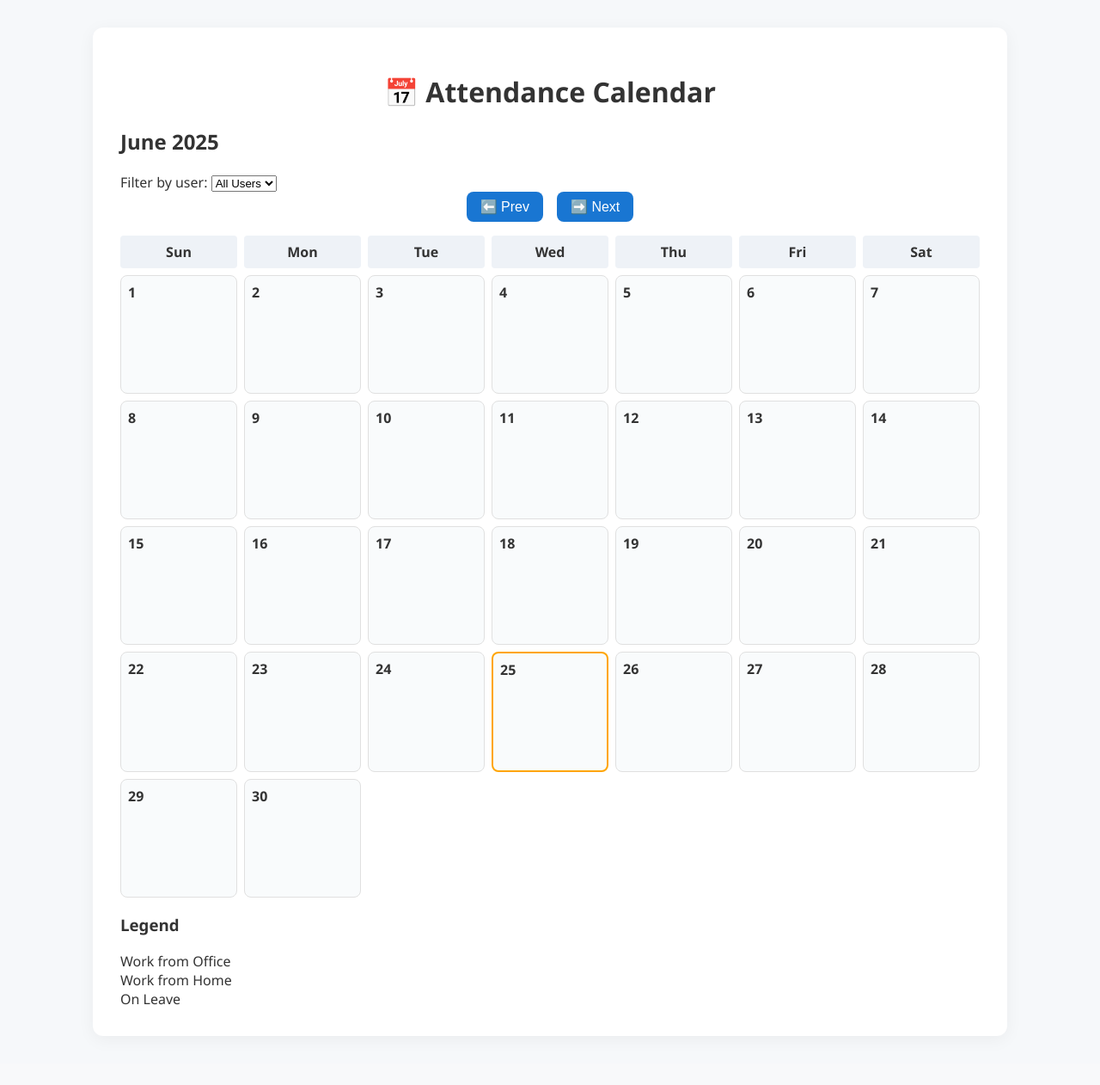
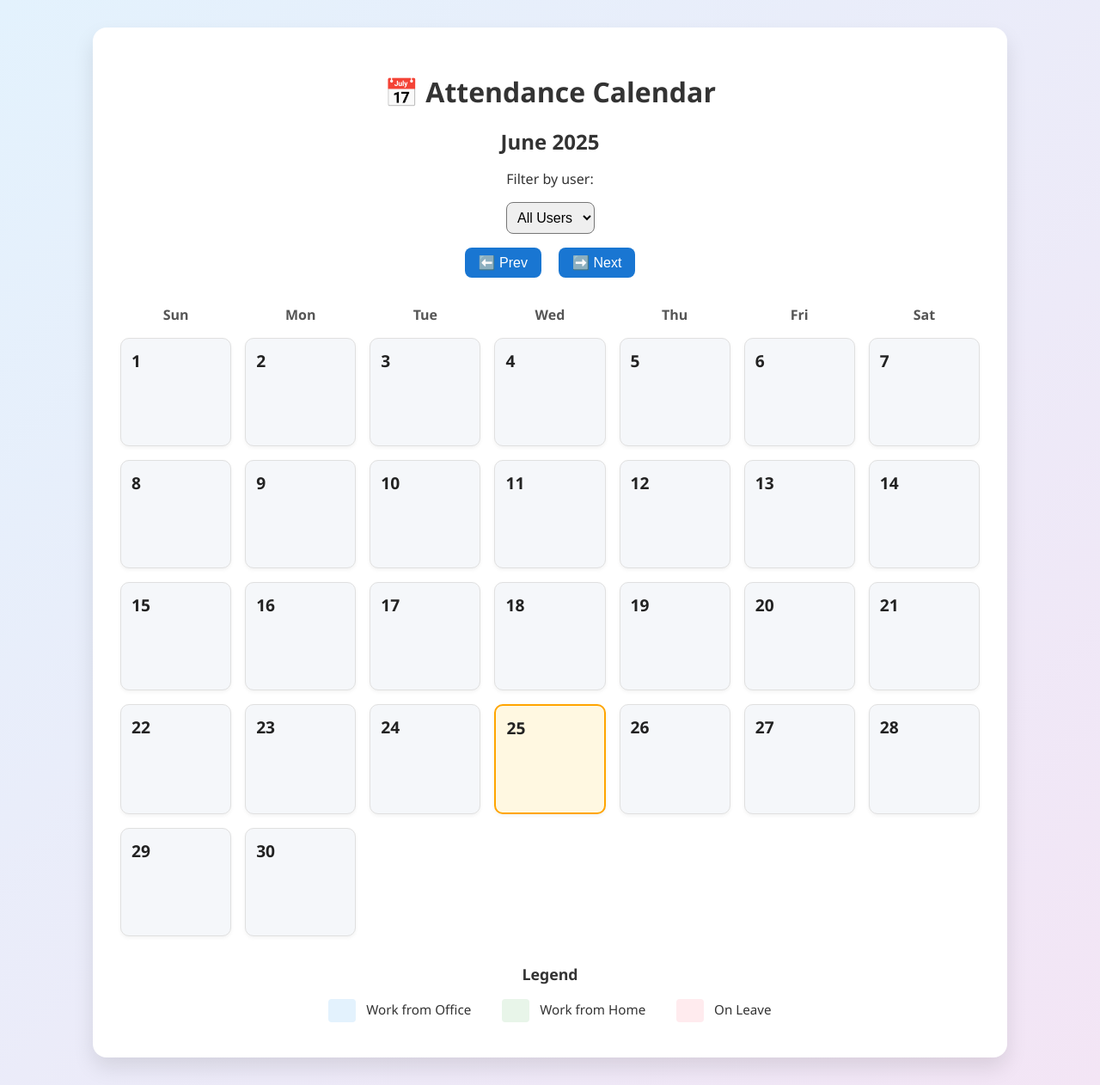
Before and after one commit to GPRaikar/Attendance-Tracker-Backend, a Flask app: page /calendar in a window 1280 px wide. Shown: the whole page at 86% size. Before the commit the page ends 1169 px from the top, so only its background shows below. Run offline with Flask 3, Linux system fonts and the light colour scheme; data that the repository does not hold is empty.

Commit message:
Update style.css

```diff
--- a/static/style.css
+++ b/static/style.css
@@ -1,145 +1,146 @@
 body {
   font-family: 'Segoe UI', Tahoma, Geneva, Verdana, sans-serif;
-  background-color: #f6f8fa;
+  background: linear-gradient(135deg, #e3f2fd, #f3e5f5);
   margin: 0;
   padding: 2rem;
   color: #333;
 }
 
+.calendar-container {
+  max-width: 1000px;
+  margin: auto;
+  background: white;
+  border-radius: 16px;
+  padding: 2rem;
+  box-shadow: 0 12px 24px rgba(0, 0, 0, 0.1);
+}
+
+h1, h2 {
+  text-align: center;
+  margin-bottom: 1rem;
+  color: #333;
+}
+
+label, select, .calendar-controls {
+  display: block;
+  margin: 1rem auto;
+  text-align: center;
+}
+
+select {
+  padding: 0.5rem;
+  font-size: 1rem;
+  border-radius: 8px;
+}
+
+button {
+  margin: 0 0.5rem;
+  padding: 0.5rem 1rem;
+  font-size: 1rem;
+  cursor: pointer;
+  border: none;
+  border-radius: 8px;
+  background-color: #1976d2;
+  color: white;
+  transition: background-color 0.2s ease;
+}
+button:hover {
+  background-color: #0d47a1;
+}
+
 #calendar {
   display: grid;
   grid-template-columns: repeat(7, 1fr);
-  gap: 0.5rem;
-  margin-top: 1rem;
+  gap: 1rem;
+  margin-top: 2rem;
 }
 
 .day-name {
   font-weight: bold;
   text-align: center;
-  padding: 0.5rem;
-  background-color: #eef2f7;
-  border-radius: 4px;
-}
-
-.status-tag {
-  padding: 0.2rem 0.4rem;
-  margin: 2px 0;
-  font-size: 0.85rem;
-  border-radius: 6px;
-  text-align: center;
-  font-weight: bold;
-  display: inline-block;
-}
-
-
-
-.calendar-container {
-  max-width: 1000px;
-  margin: auto;
-  background: white;
-  border-radius: 12px;
-  padding: 2rem;
-  box-shadow: 0 4px 20px rgba(0, 0, 0, 0.05);
-}
-
-h1 {
-  text-align: center;
-  margin-bottom: 1rem;
-}
-
-.calendar-toolbar {
-  text-align: center;
-  margin-bottom: 1rem;
-}
-
-.calendar-controls {
-  display: flex;
-  justify-content: center;
-  align-items: center;
-  gap: 1rem;
-}
-
-.calendar-controls button {
-  padding: 0.5rem 1rem;
-  font-size: 1rem;
-  background-color: #1976d2;
-  color: white;
-  border: none;
-  border-radius: 8px;
-  cursor: pointer;
-}
-
-.calendar-grid {
-  display: grid;
-  grid-template-columns: repeat(7, 1fr);
-  gap: 0.5rem;
-}
-
-.day-name {
-  font-weight: bold;
-  text-align: center;
-  padding: 0.5rem 0;
-  background-color: #eef2f7;
-  border-radius: 4px;
+  color: #555;
 }
 
 .day {
-  background-color: #f9fbfc;
-  min-height: 120px;
-  padding: 0.5rem;
-  border-radius: 8px;
+  background-color: #f5f7fa;
+  border-radius: 10px;
+  padding: 0.75rem;
+  min-height: 100px;
   border: 1px solid #e0e0e0;
   position: relative;
-}
-
-.day.empty {
-  background-color: transparent;
-  border: none;
+  box-shadow: 0 2px 4px rgba(0,0,0,0.05);
 }
 
 .today {
   border: 2px solid #ffa500;
+  background-color: #fff8e1;
+}
+
+.empty {
+  background: transparent;
+  border: none;
+  box-shadow: none;
 }
 
 .date {
   font-weight: bold;
-  font-size: 1rem;
+  font-size: 1.2rem;
   margin-bottom: 0.5rem;
+  color: #222;
 }
 
-.status-tag {
-  font-size: 0.85rem;
-  margin: 0.2rem 0;
-  padding: 0.2rem 0.4rem;
-  border-radius: 4px;
-  display: block;
-  white-space: nowrap;
-  overflow: hidden;
-  text-overflow: ellipsis;
+.status {
+  padding: 0.35rem 0.5rem;
+  margin: 0.25rem 0;
+  border-radius: 6px;
+  font-size: 0.9rem;
+  transition: transform 0.2s, box-shadow 0.2s;
+  cursor: default;
 }
 
-.status-tag.wfo {
+.status:hover {
+  transform: scale(1.03);
+  box-shadow: 0 2px 6px rgba(0, 0, 0, 0.1);
+}
+
+.status.wfo {
   background-color: #e3f2fd;
   color: #0d47a1;
 }
 
-.status-tag.wfh {
+.status.wfh {
   background-color: #e8f5e9;
   color: #1b5e20;
 }
 
-.status-tag.leave {
+.status.leave {
   background-color: #ffebee;
   color: #b71c1c;
 }
 
-.status-tag.unknown {
+.status.unknown {
   background-color: #eceff1;
   color: #37474f;
 }
 
-@media (max-width: 768px) {
-  .calendar-grid {
-    grid-template-columns: repeat(2, 1fr);
-  }
+.legend {
+  margin-top: 2rem;
+  text-align: center;
+  font-size: 0.95rem;
 }
+.legend h3 {
+  margin-bottom: 0.5rem;
+}
+.legend div {
+  display: inline-block;
+  margin: 0.3rem 1rem;
+  vertical-align: middle;
+}
+.legend span {
+  display: inline-block;
+  width: 16px;
+  height: 16px;
+  margin-right: 0.5rem;
+  vertical-align: middle;
+  border-radius: 4px;
+}
```
